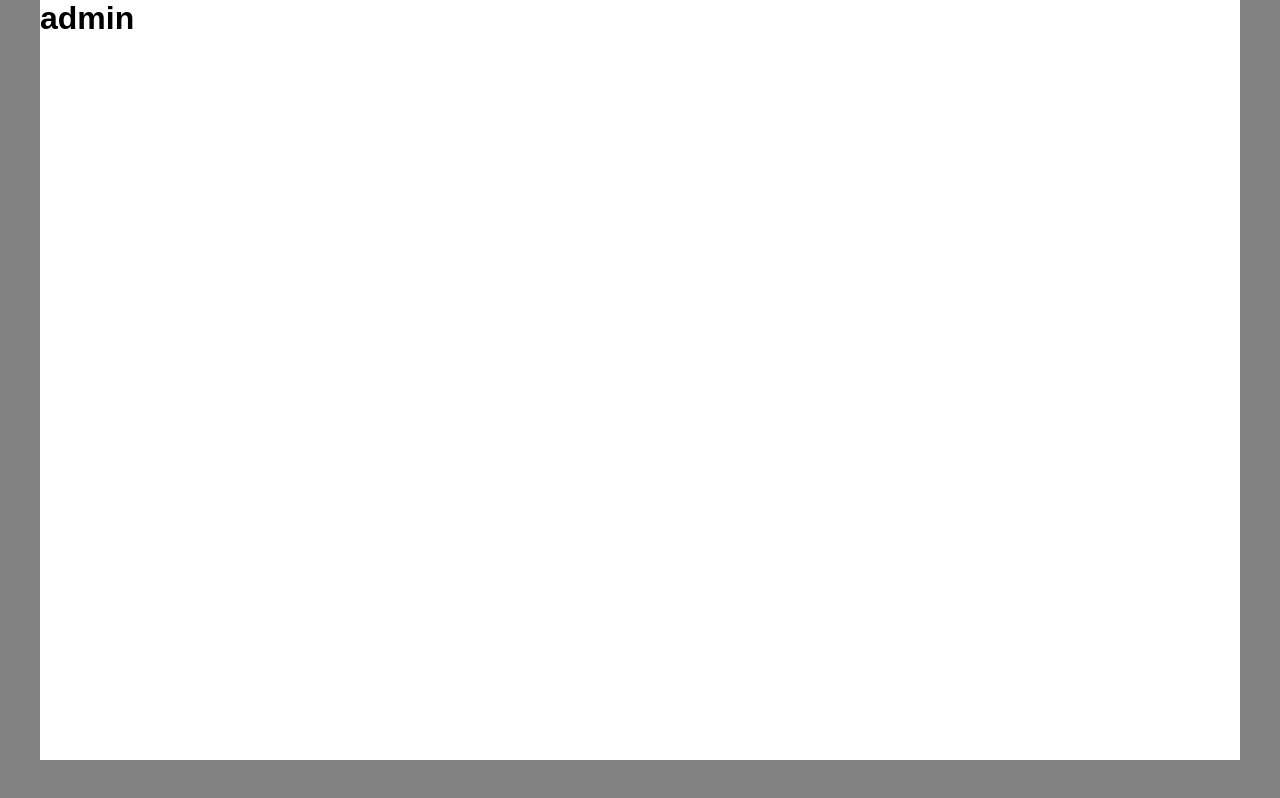
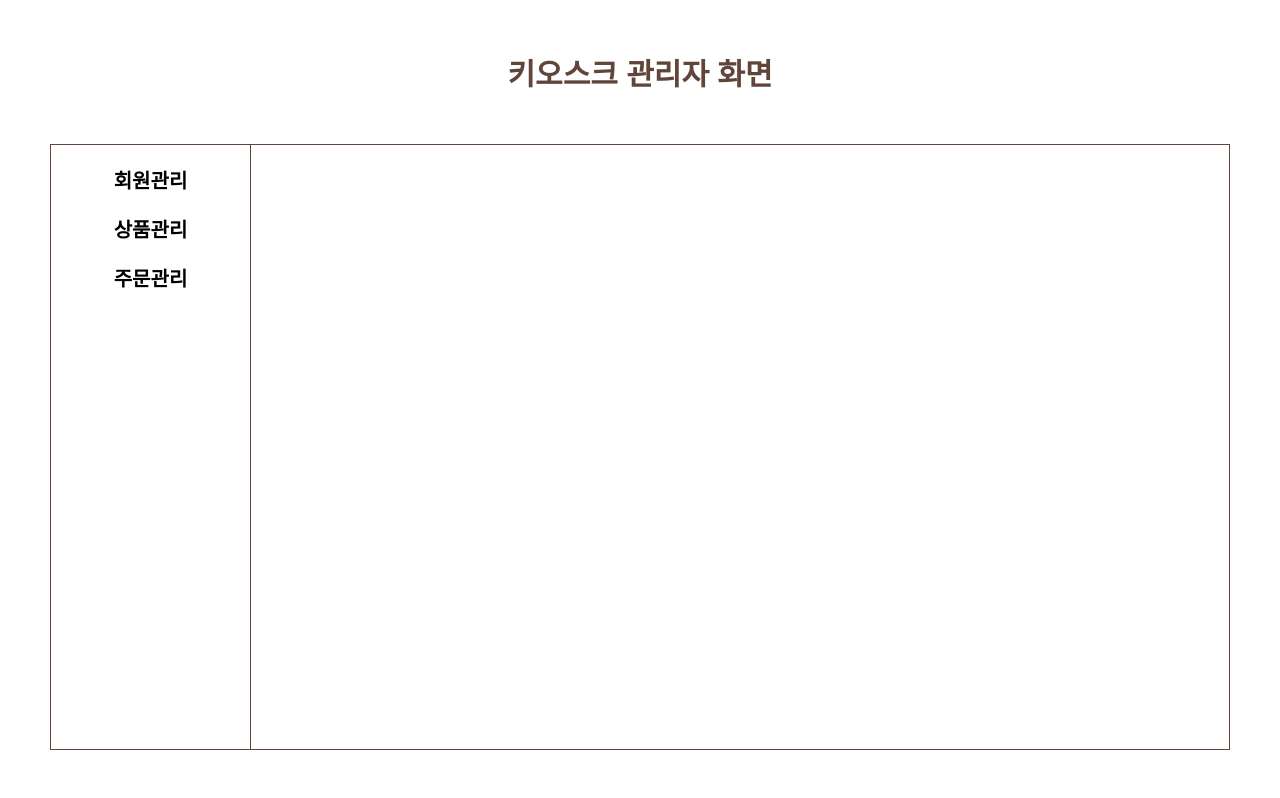
Before and after one commit to Toss-kiosk-project/kiosk_fe, a Next.js app: page /admin in a window 1280 px wide. Built offline with nearby package versions, Linux system fonts and the light colour scheme.

Commit message:
feat: admin layout

```diff
--- /dev/null
+++ b/src/app/admin/admin-layout.module.css
@@ -0,0 +1,37 @@
+.wrapper {
+  width: 100vw;
+  height: 100vh;
+  background-color: white;
+  display: flex;
+  flex-direction: column;
+  padding: 50px;
+  align-items: center;
+  min-width: 700px;
+  margin: 0;
+}
+
+.title {
+  color: #61443a;
+  font-size: 30px;
+  font-weight: bold;
+  padding-bottom: 50px;
+}
+
+.layoutContainer {
+  width: 100%;
+  height: 100%;
+  display: grid;
+  grid-template-columns: 200px minmax(500px, 1fr);
+  border: 1px solid #61443a;
+}
+
+.sidebar {
+  display: flex;
+  flex-direction: column;
+  gap: 20px;
+  font-size: 20px;
+  font-weight: bold;
+  border-right: 1px solid #61443a;
+  align-items: center;
+  padding-top: 20px;
+}
--- a/src/app/admin/layout.tsx
+++ b/src/app/admin/layout.tsx
@@ -1,11 +1,21 @@
+import styles from "./admin-layout.module.css";
+
 export default function RootLayout({
   children,
 }: Readonly<{
   children: React.ReactNode;
 }>) {
   return (
-    <div>
-      <div style={{ width: "1200px", height: "760px", backgroundColor: "white" }}>{children}</div>
+    <div className={styles.wrapper}>
+      <div className={styles.title}>키오스크 관리자 화면</div>
+      <div className={styles.layoutContainer}>
+        <div className={styles.sidebar}>
+          <div className={styles.menuItem}>회원관리</div>
+          <div className={styles.menuItem}>상품관리</div>
+          <div className={styles.menuItem}>주문관리</div>
+        </div>
+        {children}
+      </div>
     </div>
   );
 }
--- a/src/app/admin/page.tsx
+++ b/src/app/admin/page.tsx
@@ -1,7 +1,3 @@
 export default function Admin() {
-  return (
-    <div>
-      <h1>admin</h1>
-    </div>
-  );
+  return <div></div>;
 }
```
